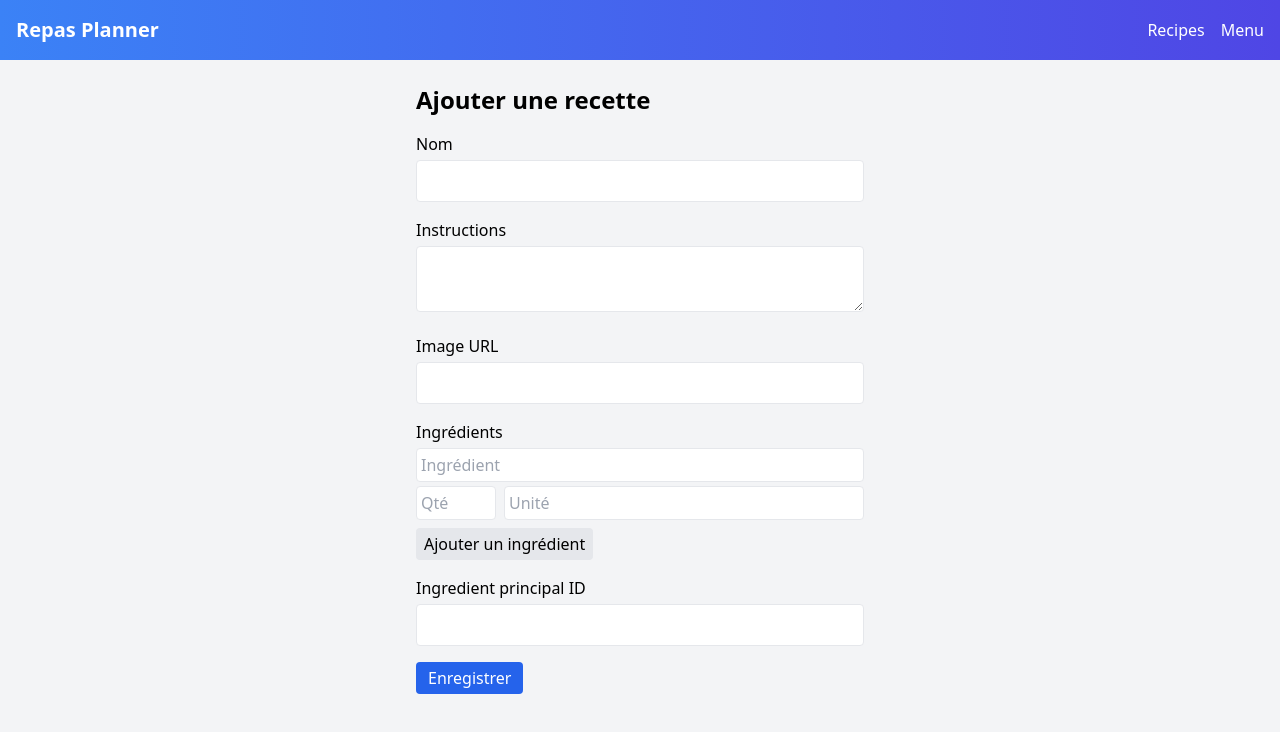
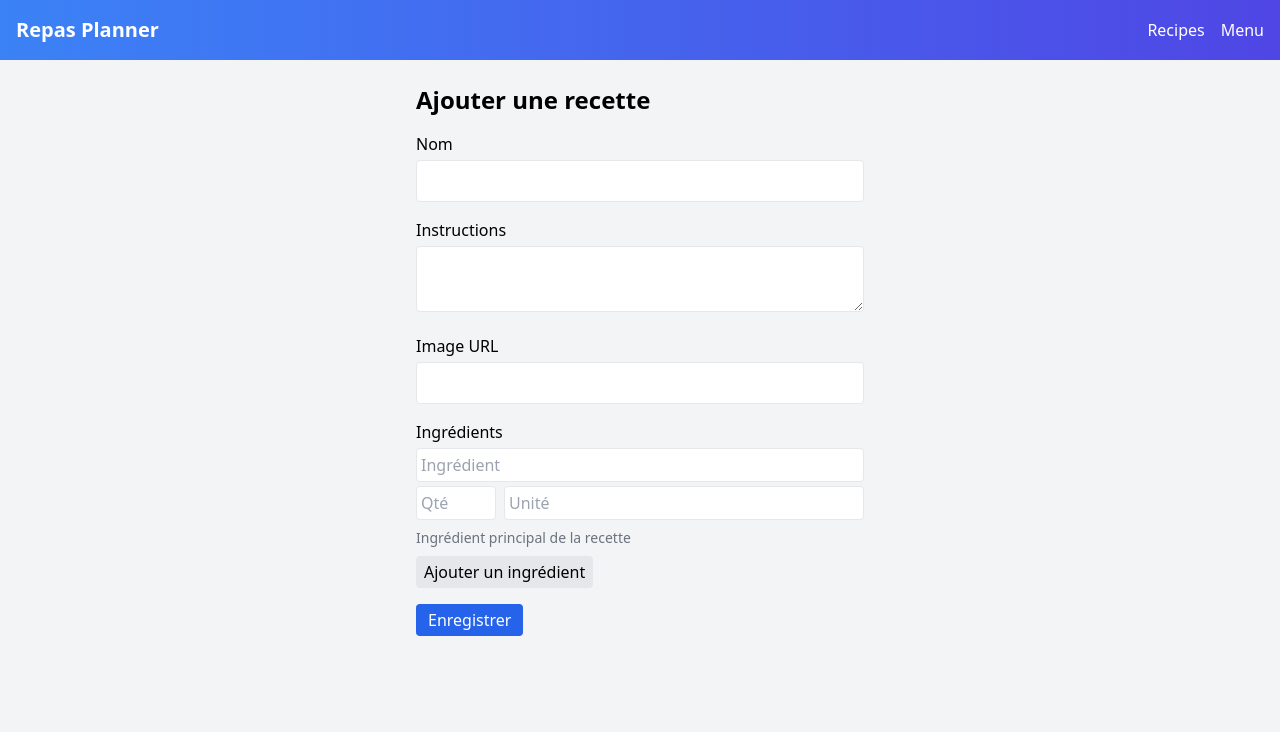
Before and after one commit to valcriss/repas-planner, a Vue app in the folder frontend/: page /recipes/add in a window 1280 px wide. Shown: the top 732 px of the page. Built offline with nearby package versions, Linux system fonts and the light colour scheme.

Commit message:
feat(frontend): improve recipe creation ui (#13)

```diff
--- a/frontend/src/pages/AddRecipePage.vue
+++ b/frontend/src/pages/AddRecipePage.vue
@@ -6,18 +6,20 @@ import IngredientInput from '../components/IngredientInput.vue'
 
 const nom = ref('')
 const instructions = ref('')
-const ingredientPrincipalId = ref('')
 const imageUrl = ref('')
 const ingredients = ref([
   { nom: '', quantite: '', unite: '' }
 ])
+const secondaryIdx = ref<number | null>(null)
 const router = useRouter()
 
 const submit = async () => {
   try {
     await createRecipe({
       nom: nom.value,
-      ingredient_principal_id: ingredientPrincipalId.value,
+      ingredient_principal_id: ingredients.value[0].id || '',
+      ingredient_secondaire_id:
+        secondaryIdx.value !== null ? ingredients.value[secondaryIdx.value].id : undefined,
       instructions: instructions.value || undefined,
       image_url: imageUrl.value || undefined,
       ingredients: ingredients.value
@@ -30,6 +32,21 @@ const submit = async () => {
 
 const addIngredient = () => {
   ingredients.value.push({ nom: '', quantite: '', unite: '' })
+}
+
+const removeIngredient = (idx: number) => {
+  ingredients.value.splice(idx, 1)
+  if (secondaryIdx.value !== null) {
+    if (secondaryIdx.value === idx) {
+      secondaryIdx.value = null
+    } else if (secondaryIdx.value > idx) {
+      secondaryIdx.value -= 1
+    }
+  }
+}
+
+const toggleSecondary = (idx: number) => {
+  secondaryIdx.value = secondaryIdx.value === idx ? null : idx
 }
 </script>
 <template>
@@ -50,16 +67,18 @@ const addIngredient = () => {
       </div>
       <div>
         <label class="block mb-1">Ingrédients</label>
-        <IngredientInput
-          v-for="(ing, idx) in ingredients"
-          :key="idx"
-          v-model="ingredients[idx]"
-        />
+        <div v-for="(ing, idx) in ingredients" :key="idx" class="mb-2">
+          <IngredientInput v-model="ingredients[idx]" />
+          <p v-if="idx === 0" class="text-sm text-gray-500">Ingrédient principal de la recette</p>
+          <div v-else class="flex items-center space-x-2">
+            <label class="flex items-center space-x-1">
+              <input type="checkbox" :checked="secondaryIdx === idx" @change="toggleSecondary(idx)" />
+              <span>Ingrédient secondaire</span>
+            </label>
+            <button type="button" @click="removeIngredient(idx)" class="text-red-600 text-sm">Supprimer l'ingrédient</button>
+          </div>
+        </div>
         <button type="button" @click="addIngredient" class="px-2 py-1 bg-gray-200 rounded">Ajouter un ingrédient</button>
-      </div>
-      <div>
-        <label class="block mb-1">Ingredient principal ID</label>
-        <input v-model="ingredientPrincipalId" class="border rounded w-full p-2" required />
       </div>
       <button type="submit" class="px-3 py-1 bg-blue-600 text-white rounded">Enregistrer</button>
     </form>
```
